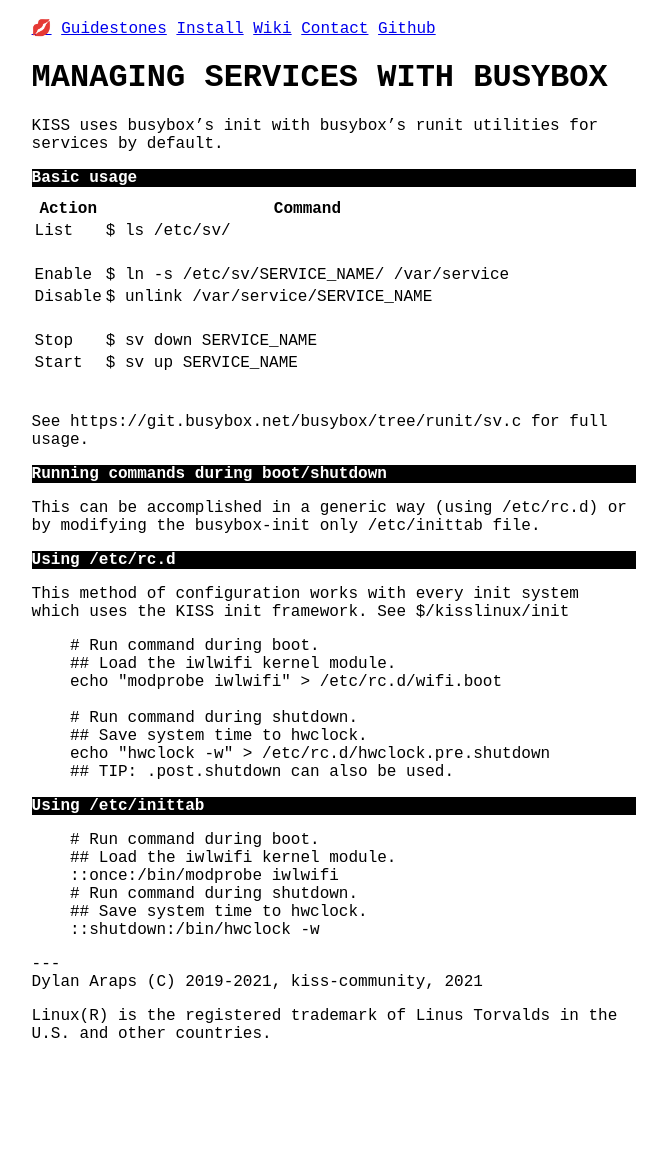
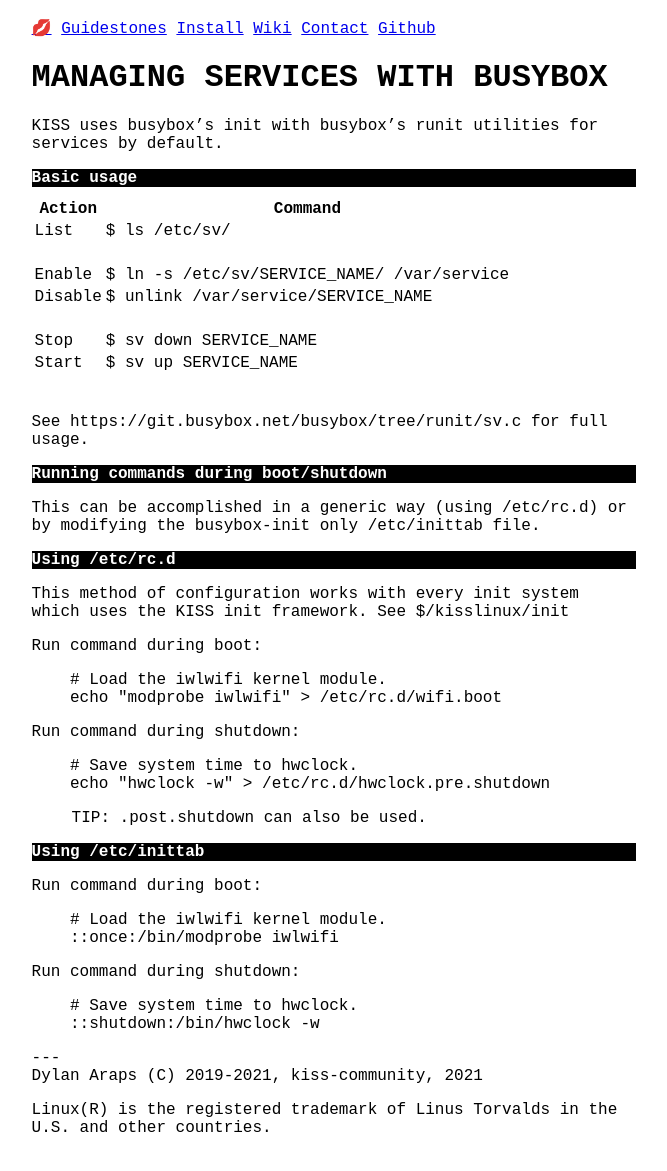
Before and after one commit to mcpcpc/k1ss, a Jekyll site: the page built from wiki/init/busybox.md, in a window 1280 px wide. Shown: the whole page, without its empty margins (306-973 px from the left). Built offline with Jekyll 4.4.1, drawn with Linux system fonts in a browser that asks for light colours; our own code applies the rules of GitHub Pages for plain Markdown files; before the commit the page ends 1077 px from its top, so only the background shows below that.

Commit message:
Update
Update

```diff
--- a/wiki/init/busybox.md
+++ b/wiki/init/busybox.md
@@ -31,21 +31,27 @@ Using /etc/rc.d
 This method of configuration works with every init system which uses the KISS
 init framework. See $/kisslinux/init
 
-    # Run command during boot.
-    ## Load the iwlwifi kernel module.
+Run command during boot:
+
+    # Load the iwlwifi kernel module.
     echo "modprobe iwlwifi" > /etc/rc.d/wifi.boot
 
-    # Run command during shutdown.
-    ## Save system time to hwclock.
+Run command during shutdown:
+
+    # Save system time to hwclock.
     echo "hwclock -w" > /etc/rc.d/hwclock.pre.shutdown
-    ## TIP: .post.shutdown can also be used.
+
+> TIP: .post.shutdown can also be used.
 
 Using /etc/inittab
 ------------------
 
-    # Run command during boot.
-    ## Load the iwlwifi kernel module.
+Run command during boot:
+
+    # Load the iwlwifi kernel module.
     ::once:/bin/modprobe iwlwifi
-    # Run command during shutdown.
-    ## Save system time to hwclock.
+
+Run command during shutdown:
+
+    # Save system time to hwclock.
     ::shutdown:/bin/hwclock -w
```
Also changed, not shown: wiki/console/fonts.md (+3 -3 lines).
